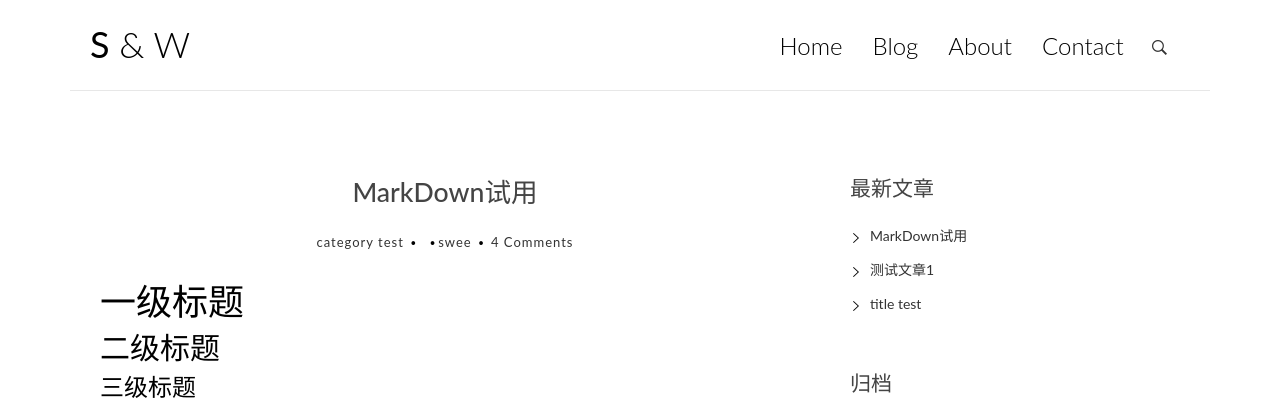
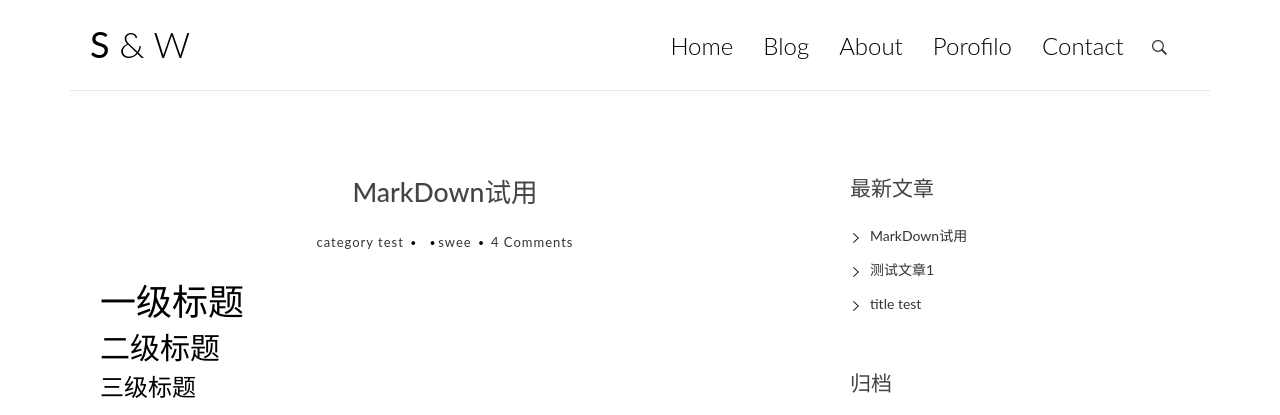
Before and after one commit to mycivilica5/Ristakblog, a Django app: page /post/3/ in a window 1280 px wide. Shown: the top 415 px of the page. Run offline with Django 3.2, Linux system fonts and the light colour scheme; data comes from the database, SQL or seed files in the repository; some libraries are stand-ins or nearby versions.

Commit message:
add portofilo link to portofili page

```diff
--- a/template/base.html
+++ b/template/base.html
@@ -44,6 +44,7 @@
     								<li class="cl-effect-11"><a href="index.html" data-hover="Home">Home</a></li>
     								<li class="cl-effect-11"><a href="index.html" data-hover="Blog">Blog</a></li>
     								<li class="cl-effect-11"><a href="about.html" data-hover="About">About</a></li>
+								<li class="cl-effect-11"><a href="portofili.html" data-hover="Portofilo">Porofilo</a></li>
     								<li class="cl-effect-11"><a href="contact.html" data-hover="Contact">Contact</a></li>
   								</ul>
 							</div><!-- /.navbar-collapse -->
```
